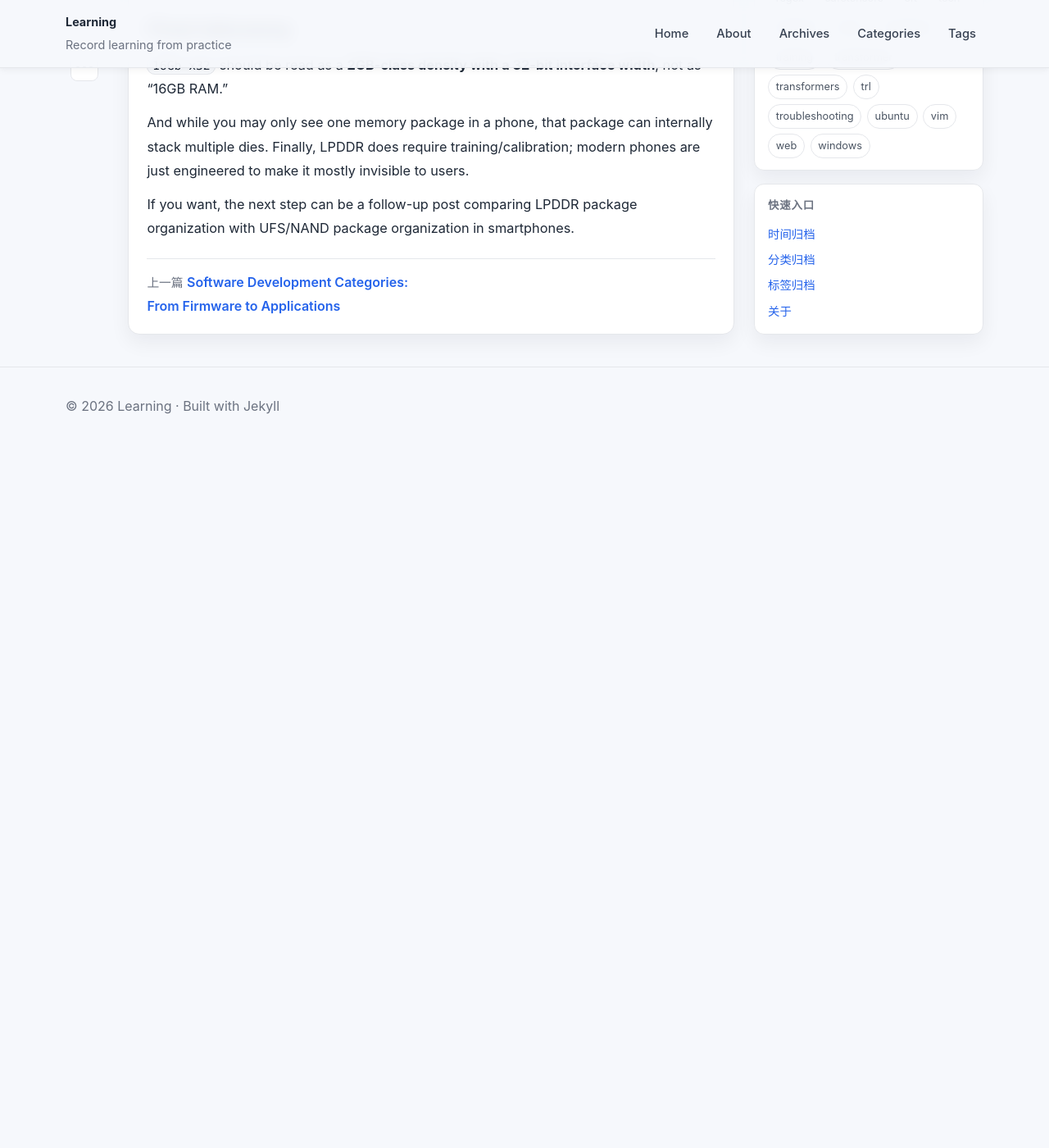
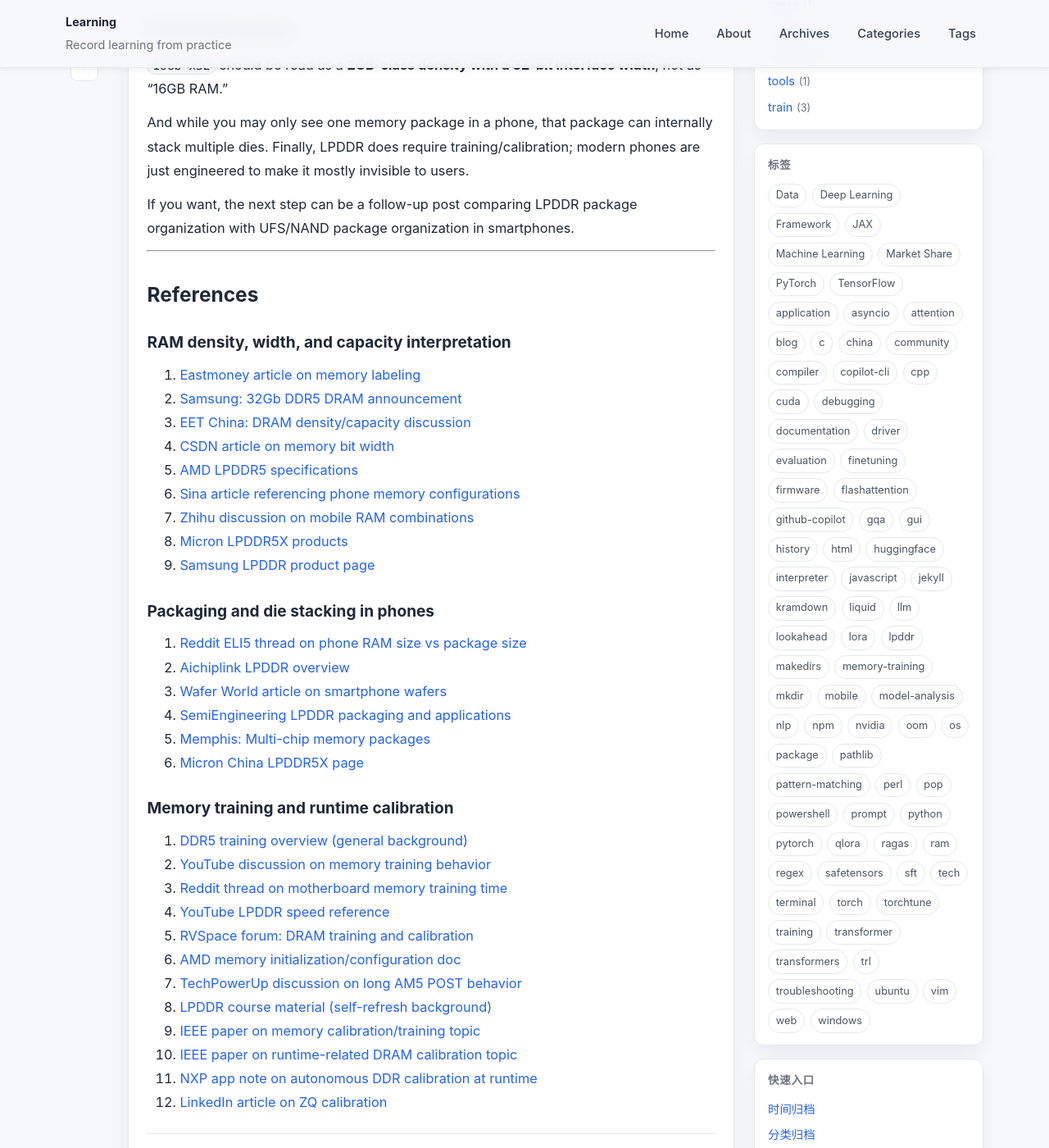
Before and after one commit to guominjia/learn, a Jekyll site: the page built from cpu/memory/_posts/2026-06-18-mobile-memory-training.md, in a window 1280 px wide and 1400 px high, scrolled down 3445 px. Shown: the whole window at 82% size. Built offline with Jekyll 4.4.1, drawn with Linux system fonts in a browser that asks for light colours; before the commit the page ends 4000 px from its top, so only the background shows below that.

Commit message:
feat(docs): Add references section to mobile memory training article, including sources on RAM density, packaging, and memory training

```diff
--- a/cpu/memory/_posts/2026-06-18-mobile-memory-training.md
+++ b/cpu/memory/_posts/2026-06-18-mobile-memory-training.md
@@ -132,3 +132,43 @@ When evaluating a phone memory claim:
 And while you may only see one memory package in a phone, that package can internally stack multiple dies. Finally, LPDDR does require training/calibration; modern phones are just engineered to make it mostly invisible to users.
 
 If you want, the next step can be a follow-up post comparing LPDDR package organization with UFS/NAND package organization in smartphones.
+
+---
+
+## References
+
+### RAM density, width, and capacity interpretation
+
+1. [Eastmoney article on memory labeling](https://caifuhao.eastmoney.com/news/20201015084002960124710)
+2. [Samsung: 32Gb DDR5 DRAM announcement](https://semiconductor.samsung.cn/news-events/news/samsung-electronics-unveils-industrys-highest-capacity-12nm-class-32gb-ddr5-dram-ideal-for-the-ai-era/)
+3. [EET China: DRAM density/capacity discussion](https://www.eet-china.com/mp/a423313.html)
+4. [CSDN article on memory bit width](https://blog.csdn.net/YJFeiii/article/details/105469366)
+5. [AMD LPDDR5 specifications](https://docs.amd.com/r/en-US/ds1010-ma35d/LPDDR5-Specifications)
+6. [Sina article referencing phone memory configurations](https://cj.sina.cn/articles/view/7857141524/1d452771401902yrvq)
+7. [Zhihu discussion on mobile RAM combinations](https://www.zhihu.com/question/597884315)
+8. [Micron LPDDR5X products](https://tw.micron.com/products/memory/lpddr-components/lpddr5x)
+9. [Samsung LPDDR product page](https://semiconductor.samsung.cn/dram/lpddr/)
+
+### Packaging and die stacking in phones
+
+10. [Reddit ELI5 thread on phone RAM size vs package size](https://www.reddit.com/r/explainlikeimfive/comments/at0yjd/eli5_how_can_phones_have_8gb_ram_in_such_a_small/)
+11. [Aichiplink LPDDR overview](https://aichiplink.com/blog/A-Complete-Overview-of-LPDDR-Memory-for-Mobile-and-Embedded-Systems_970)
+12. [Wafer World article on smartphone wafers](https://www.waferworld.com/post/how-many-thin-silicon-wafers-are-needed-to-make-a-smartphone)
+13. [SemiEngineering LPDDR packaging and applications](https://semiengineering.com/lpddr-a-versatile-memory-powering-the-next-wave-of-mobile-edge-endpoint-computing/)
+14. [Memphis: Multi-chip memory packages](https://www.memphis.de/en/products/ram-components/multi-chip-packages)
+15. [Micron China LPDDR5X page](https://www.micron.cn/products/memory/lpddr-components/lpddr5x)
+
+### Memory training and runtime calibration
+
+16. [DDR5 training overview (general background)](https://whitearker.com/blog/how-long-does-it-take-to-train-ddr5-ram/)
+17. [YouTube discussion on memory training behavior](https://www.youtube.com/watch?v=o8g5GXyN2ts&t=3)
+18. [Reddit thread on motherboard memory training time](https://www.reddit.com/r/MSI_Gaming/comments/1kuur90/how_long_should_a_new_motherboard_memory/)
+19. [YouTube LPDDR speed reference](https://www.youtube.com/watch?v=dWib0EQLXVM&t=8)
+20. [RVSpace forum: DRAM training and calibration](https://forum.rvspace.org/t/dram-training-and-calibration/3224)
+21. [AMD memory initialization/configuration doc](https://docs.amd.com/r/en-US/pg456-integrated-mc/Memory-Initialization-and-Configuration)
+22. [TechPowerUp discussion on long AM5 POST behavior](https://www.techpowerup.com/forums/threads/long-am5-post-times.300869/)
+23. [LPDDR course material (self-refresh background)](https://www.ac6-formation.com/en/cours.php/cat_DRAM/ref_SDR1/ddr4-lpddr4)
+24. [IEEE paper on memory calibration/training topic](https://ieeexplore.ieee.org/document/8240239/)
+25. [IEEE paper on runtime-related DRAM calibration topic](https://ieeexplore.ieee.org/document/8424022/)
+26. [NXP app note on autonomous DDR calibration at runtime](https://docs.nxp.com/bundle/AN14594/page/topics/autonomous_ddr_calibration_during_run-time.html)
+27. [LinkedIn article on ZQ calibration](https://www.linkedin.com/pulse/zq-calibration-ddr-comprehensive-explanation-training-institute-kxyhc)
```
